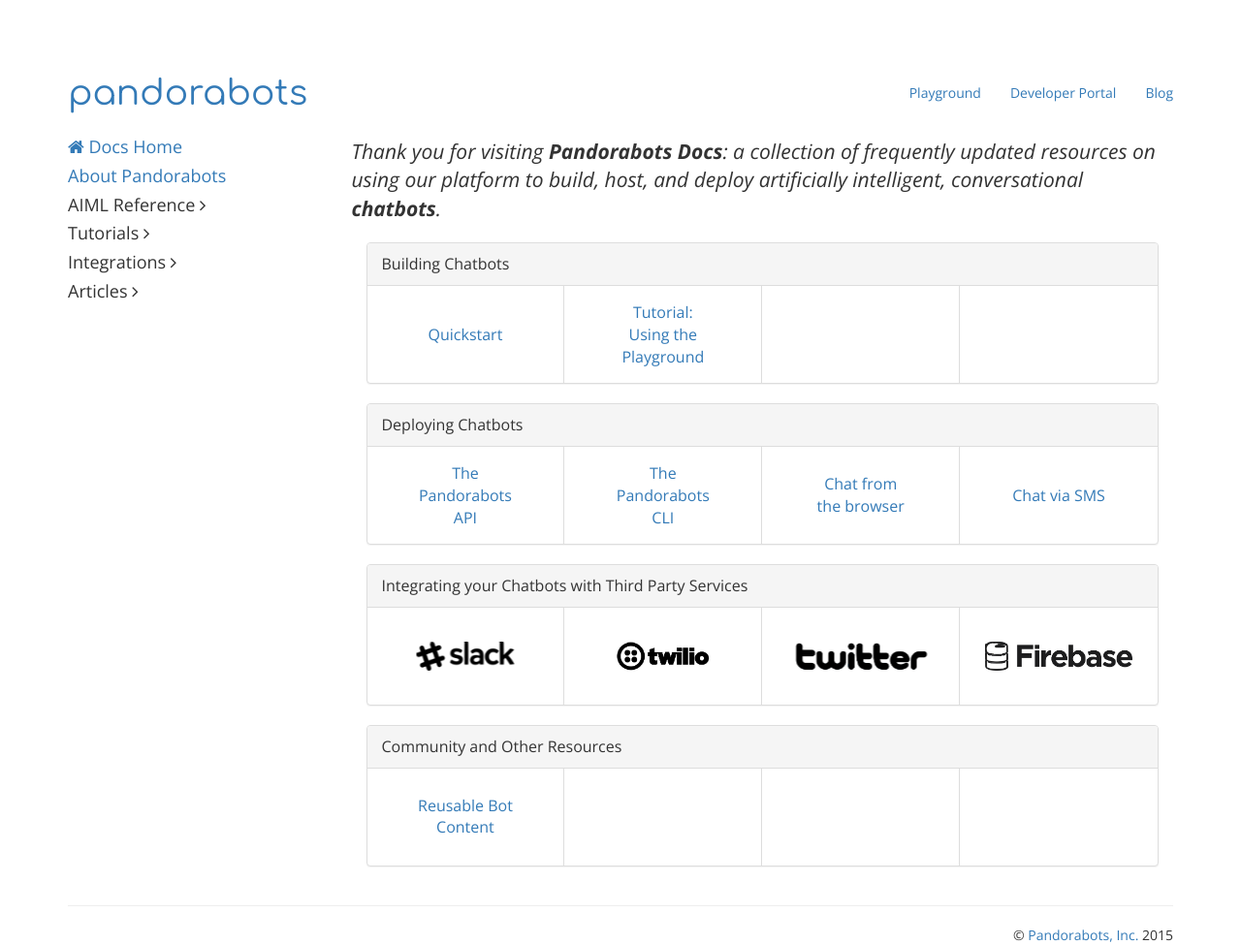
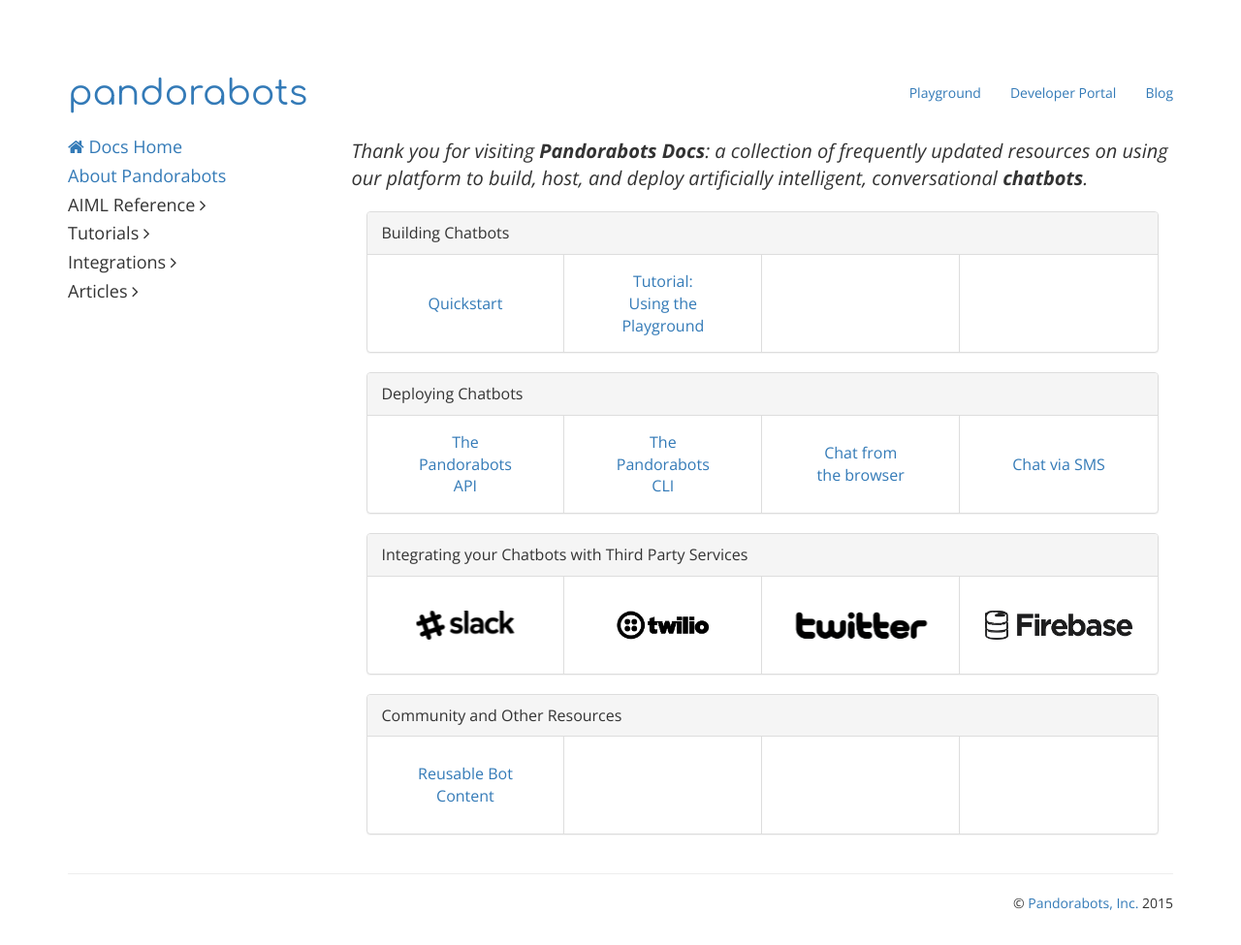
Before and after one commit to pandorabots/pandorabots.github.io, a Jekyll site: the page built from index.html, in a window 1280 px wide. Shown: the whole page at 97% size. Built offline with Jekyll 4.4.1, drawn with Linux system fonts in a browser that asks for light colours; after the commit the page ends 942 px from its top, so only the background shows below that.

Commit message:
changed lead font size

```diff
--- a/css/docs.css
+++ b/css/docs.css
@@ -55,3 +55,7 @@ body {
 .attribution {
   float: right;
 }
+
+.lead {
+  font-size: 20px;
+}
```
